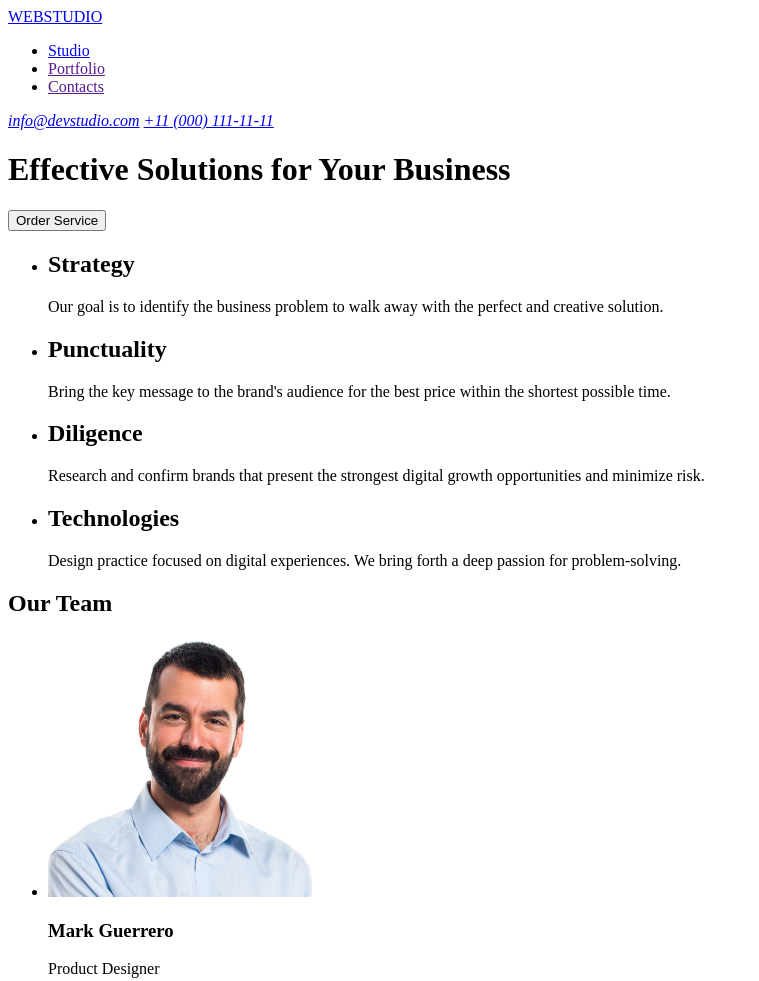
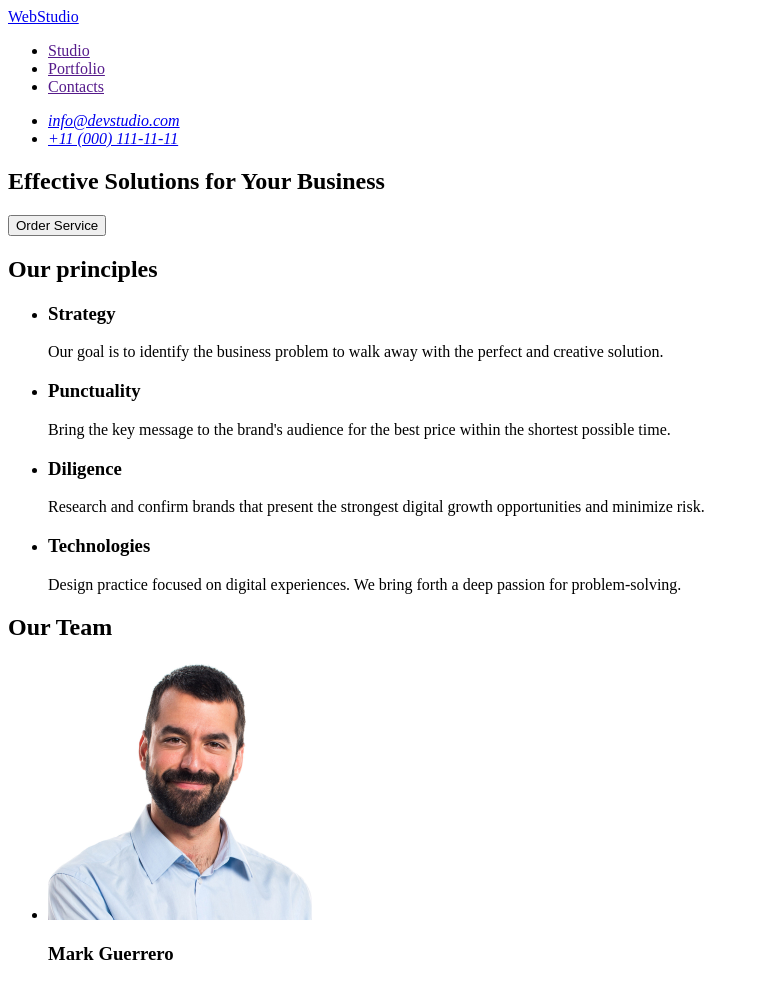
Before and after one commit to ArtemStorublov/goit-markup-hw-01, a plain HTML site: page index.html in a window 1280 px wide. Shown: the top 981 px of the page, without its empty margins (0-759 px from the left). Drawn offline with Linux system fonts and the light colour scheme.

Commit message:
fix mistakes 1

```diff
--- a/index.html
+++ b/index.html
@@ -8,47 +8,52 @@
   </head>
   <body>
     <header>
-      <a href="/">WEBSTUDIO</a>
       <nav>
+        <a href="index.html">WebStudio</a>
         <ul>
-          <li><a href="#studio">Studio</a></li>
+          <li><a href="">Studio</a></li>
           <li><a href="">Portfolio</a></li>
           <li><a href="">Contacts</a></li>
         </ul>
       </nav>
       <address>
-        <a href="mailto:info@devstudio.com">info@devstudio.com</a>
-        <a href="tel:+110001111111">+11 (000) 111-11-11</a>
+        <ul>
+          <li><a href="mailto:info@devstudio.com">info@devstudio.com</a></li>
+          <li><a href="tel:+110001111111">+11 (000) 111-11-11</a></li>
+        </ul>
       </address>
     </header>
     <main>
-      <h1>Effective Solutions for Your Business</h1>
-      <button>Order Service</button>
       <section>
+        <h1>Effective Solutions for Your Business</h1>
+        <button type="button">Order Service</button>
+      </section>
+      <section>
+        <h2>Our principles</h2>
         <ul>
           <li>
-            <h2>Strategy</h2>
+            <h3>Strategy</h3>
             <p>
               Our goal is to identify the business problem to walk away with the
               perfect and creative solution.
             </p>
           </li>
           <li>
-            <h2>Punctuality</h2>
+            <h3>Punctuality</h3>
             <p>
               Bring the key message to the brand's audience for the best price
               within the shortest possible time.
             </p>
           </li>
           <li>
-            <h2>Diligence</h2>
+            <h3>Diligence</h3>
             <p>
               Research and confirm brands that present the strongest digital
               growth opportunities and minimize risk.
             </p>
           </li>
           <li>
-            <h2>Technologies</h2>
+            <h3>Technologies</h3>
             <p>
               Design practice focused on digital experiences. We bring forth a
               deep passion for problem-solving.
@@ -57,7 +62,7 @@
         </ul>
       </section>
       <section>
-        <h2 id="studio">Our Team</h2>
+        <h2>Our Team</h2>
         <ul>
           <li>
             <img
@@ -99,7 +104,7 @@
       </section>
     </main>
     <footer>
-      <a href="/">WEBSTUDIO</a>
+      <a href="/">WebStudio</a>
       <p>
         Increase the flow of customers and sales for your business with digital
         marketing & growth solutions.
```
